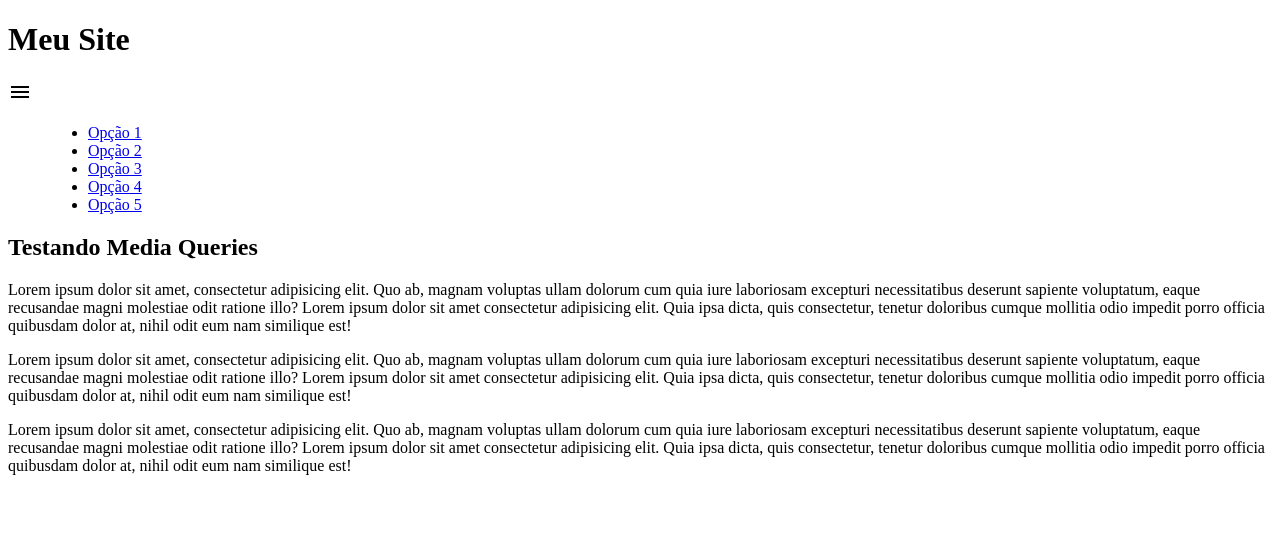
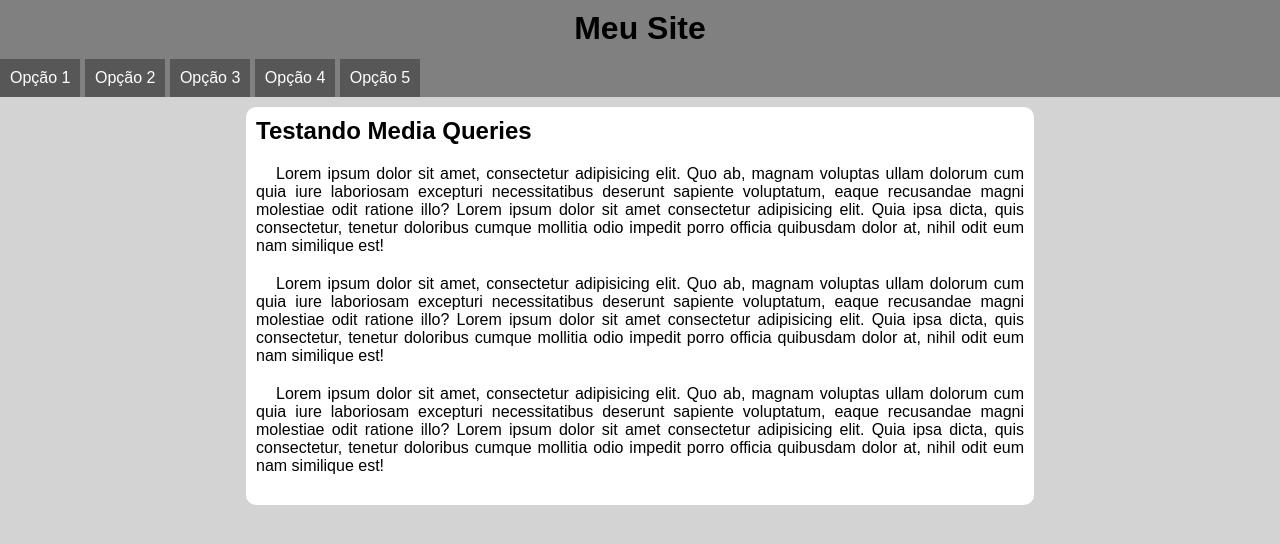
Before and after one commit to cassiapalmeira/menu-hamburguer, a plain HTML site: page index.html in a window 1280 px wide. Drawn offline with Linux system fonts and the light colour scheme.

Commit message:
Adicionei as css

```diff
--- a/index.html
+++ b/index.html
@@ -6,8 +6,8 @@
     <meta name="viewport" content="width=device-width, initial-scale=1.0">
     <title>Menu Responsivo</title>
     <link href="https://fonts.googleapis.com/icon?family=Material+Icons" rel="stylesheet">
-    <link rel="stylesheet" href="estilos/style.css">
-    <link rel="stylesheet" href="estilos/media-query.css">
+    <link rel="stylesheet" href="styles/style.css">
+    <link rel="stylesheet" href="styles/media-query.css">
 </head>
 <body onresize="mudouTamanho()">
     <header>
--- /dev/null
+++ b/styles/media-query.css
@@ -0,0 +1,19 @@
+@charset "UTF-8";
+
+@media screen and (min-width: 768px) {
+    span#burger {
+        display: none;
+    }
+
+    menu {
+        display: block;
+    }
+
+    menu > ul > li {
+        display: inline-block;
+    }
+
+    main {
+        width: 768px;
+    }
+}
--- /dev/null
+++ b/styles/style.css
@@ -0,0 +1,75 @@
+@charset "UTF-8";
+
+* {
+    font-family: Arial, Helvetica, sans-serif;
+    margin: 0px;
+    padding: 0px;
+}
+
+body, html {
+    background-color: lightgrey;
+}
+
+header {
+    background-color: gray;
+}
+
+header > h1 {
+    padding: 10px;
+    text-align: center;
+}
+
+span#burger {
+    background-color: rgb(65, 64, 64);
+    display: block;
+    color: white;
+    text-align: center;
+    padding: 10px;
+    cursor: pointer;
+}
+
+span#burger:hover {
+    background-color: white;
+    color: rgb(65, 64, 64);
+}
+
+menu {
+    display: none;
+}
+
+menu > ul {
+    list-style-type: none;
+}
+
+menu > ul > li > a {
+    display: block;
+    padding: 10px;
+    text-decoration: none;
+    text-align: center;
+    background-color: rgb(87, 87, 87);
+    color: white;
+    border-top: 2px solid gray;
+}
+
+menu > ul > li > a:hover {
+    background-color: rgb(110, 110, 110);
+}
+
+main {
+    width: 90vw;
+    background-color: white;
+    margin: auto;
+    margin-top: 10px;
+    padding: 10px;
+    border-radius: 10px;
+}
+
+article h2 {
+    padding-bottom: 20px;
+}
+
+article > p {
+    text-align: justify;
+    margin-bottom: 20px;
+    text-indent: 20px;
+}
```
